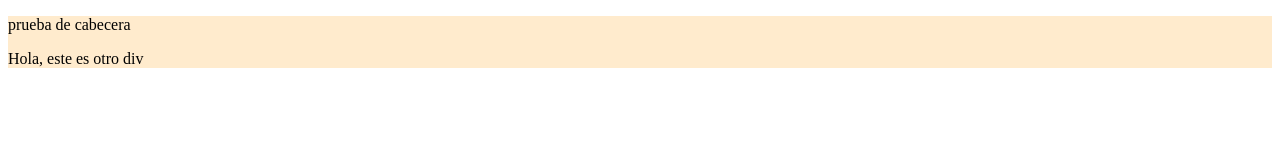
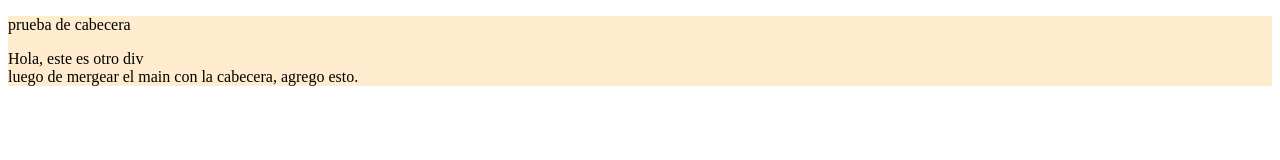
Before and after one commit to valdezsantiago/PruebaMd, a plain HTML site: page index.html in a window 1280 px wide. Drawn offline with Linux system fonts and the light colour scheme.

Commit message:
Se agrego un parrafo

```diff
--- a/index.html
+++ b/index.html
@@ -11,6 +11,7 @@
     <div class="container">
         <p>prueba de cabecera</p>
         <div>Hola, este es otro div</div>
+        <div>luego de mergear el main con la cabecera, agrego esto.</div>
     </div>
 
 </body>
```
